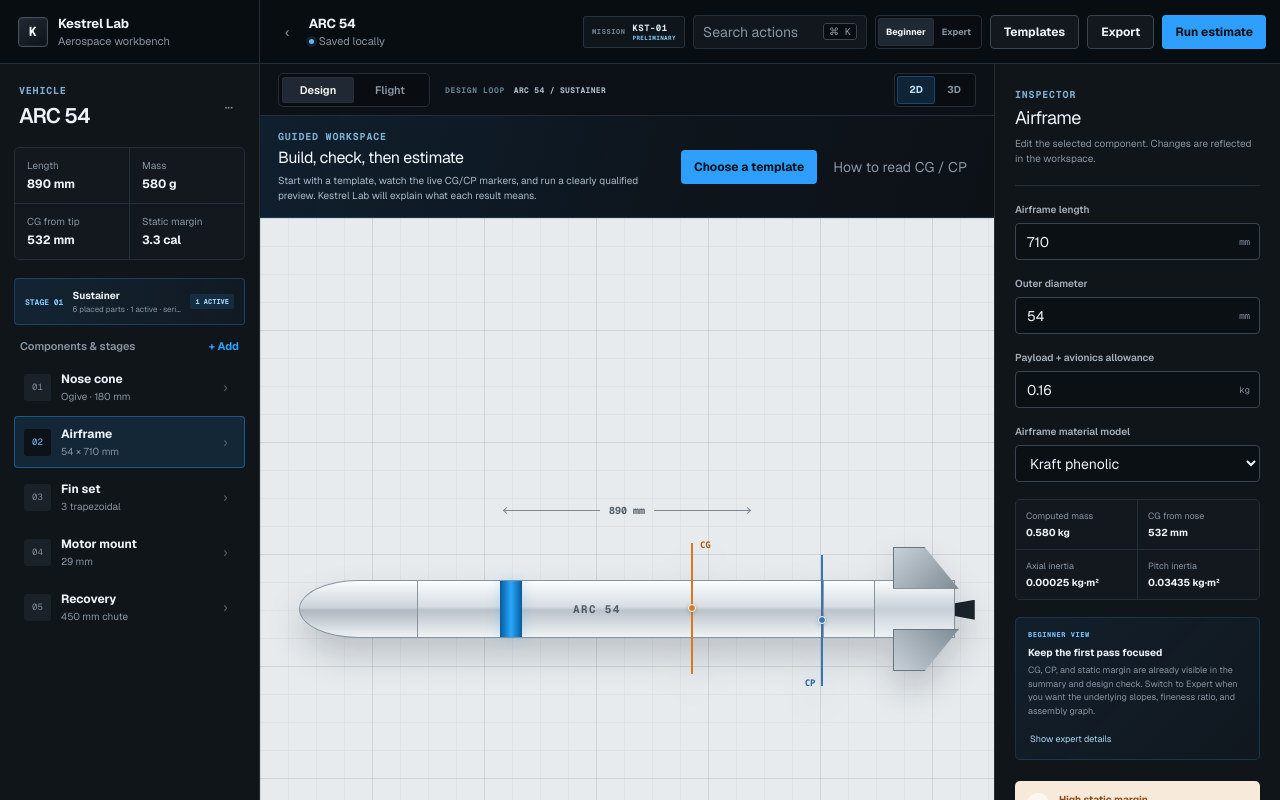
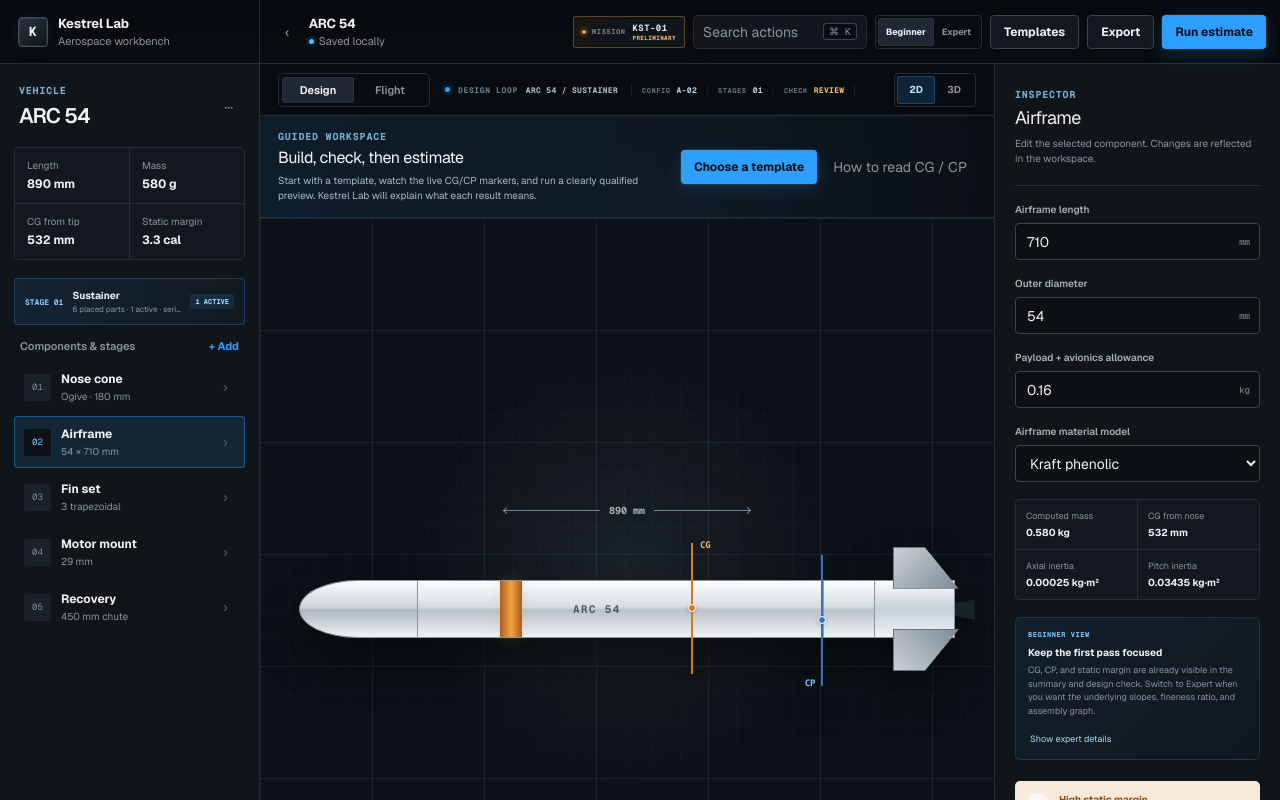
Before and after one commit to Blacksheep909/rocketworks, a Next.js app: page / in a window 1280 px wide. Shown: the top 800 px of the page. Built offline with nearby package versions, Linux system fonts and the light colour scheme.

Commit message:
Refine launch-control visual language

```diff
--- a/app/globals.css
+++ b/app/globals.css
@@ -11,6 +11,10 @@
   --accent: #2f9fff;
   --accent-deep: #b9e2ff;
   --accent-soft: rgba(47, 159, 255, .13);
+  --signal-amber: #f4a340;
+  --signal-red: #ff6b5b;
+  --surface-black: #070a0d;
+  --surface-steel: #111820;
   --canvas: #e7ebee;
   --canvas-ink: #151b20;
 }
@@ -19,7 +23,7 @@
 html, body { min-height: 100%; }
 body {
   margin: 0;
-  background: var(--paper);
+  background: radial-gradient(circle at 52% -20%, #14202a 0, var(--paper) 43%);
   color: var(--ink);
   font: 14px var(--font-geist-sans), "Segoe UI", sans-serif;
   -webkit-font-smoothing: antialiased;
@@ -44,7 +48,7 @@ h1, h2, p { margin: 0; }
   grid-template-columns: 260px 1fr auto;
   align-items: center;
   min-height: 64px;
-  background: rgba(9,13,17,.96);
+  background: linear-gradient(180deg, rgba(7,10,13,.98), rgba(9,13,17,.96));
   border-bottom: 1px solid var(--line);
   position: relative;
   z-index: 10;
@@ -61,8 +65,8 @@ h1, h2, p { margin: 0; }
   width: 30px; height: 30px;
   border: 1px solid #41505c;
   border-radius: 4px;
-  background: linear-gradient(145deg,#202a32,#0e1318); color: #f7fbff;
-  box-shadow: inset 0 0 0 1px rgba(255,255,255,.035);
+  background: linear-gradient(145deg,#273541,#0e1318); color: #f7fbff;
+  box-shadow: inset 0 0 0 1px rgba(255,255,255,.06), 0 0 18px rgba(47,159,255,.08);
   font: 700 13px var(--font-geist-mono), monospace;
 }
 .brand div, .project-title div { display: flex; flex-direction: column; gap: 2px; }
@@ -72,12 +76,19 @@ h1, h2, p { margin: 0; }
 .project-title { min-width: 0; padding: 0 16px; }
 .top-actions { display: flex; align-items: center; gap: 8px; padding-right: 14px; }
 .mission-chip {
+  position: relative;
   display: grid; grid-template-columns: auto auto; align-items: center; column-gap: 7px;
-  padding: 5px 8px; border: 1px solid rgba(117,153,180,.22); border-radius: 3px; background: #0e151b;
+  padding: 5px 8px 5px 18px; border: 1px solid rgba(244,163,64,.34); border-radius: 3px;
+  background: linear-gradient(135deg, rgba(244,163,64,.075), #0e151b 56%);
+}
+.mission-chip::before {
+  content: ""; position: absolute; left: 8px; top: 50%; width: 4px; height: 4px;
+  transform: translateY(-50%); border-radius: 50%; background: var(--signal-amber);
+  box-shadow: 0 0 0 3px rgba(244,163,64,.10), 0 0 10px rgba(244,163,64,.5);
 }
 .mission-chip span { grid-row: span 2; color: #70818e; font: 650 7px var(--font-geist-mono),monospace; letter-spacing: .08em; }
 .mission-chip strong { color: #d9e8f2; font: 700 9px var(--font-geist-mono),monospace; letter-spacing: .05em; }
-.mission-chip em { color: #7fc4ed; font: normal 650 6px var(--font-geist-mono),monospace; letter-spacing: .06em; }
+.mission-chip em { color: #f2b86e; font: normal 650 6px var(--font-geist-mono),monospace; letter-spacing: .06em; }
 .mode-switch {
   display: inline-flex; padding: 2px; border: 1px solid var(--line); border-radius: 4px; background: #090d11;
 }
@@ -109,8 +120,8 @@ kbd {
   border-radius: 4px; font-size: 12px; font-weight: 650;
 }
 .secondary-button { background: #12181e; border: 1px solid var(--line-strong); }
-.primary-button { background: var(--accent); color: #03101a; }
-.primary-button:hover { background: #68baff; }
+.primary-button { background: var(--accent); color: #03101a; box-shadow: 0 0 0 1px rgba(255,255,255,.08), 0 6px 18px rgba(47,159,255,.18); }
+.primary-button:hover { background: #68baff; box-shadow: 0 0 0 1px rgba(255,255,255,.12), 0 8px 22px rgba(47,159,255,.26); }
 
 .component-panel, .inspector { min-height: 0; background: var(--panel); overflow-y: auto; }
 .component-panel {
@@ -185,12 +196,15 @@ kbd {
 .workspace {
   min-width: 0; min-height: 0;
   display: grid; grid-template-rows: 52px auto minmax(0, 1fr);
-  background: #0c1116;
+  background:
+    radial-gradient(circle at 58% 18%, rgba(31,59,80,.16), transparent 38%),
+    #0a0f14;
 }
 .workspace-toolbar {
   display: flex; align-items: center; justify-content: space-between;
   padding: 0 18px; border-bottom: 1px solid var(--line);
-  background: rgba(13,18,23,.92); backdrop-filter: blur(12px);
+  background: rgba(8,12,16,.92); backdrop-filter: blur(12px);
+  box-shadow: inset 0 -1px 0 rgba(255,255,255,.018);
 }
 .segmented-control { display: inline-flex; padding: 3px; border: 1px solid var(--line); border-radius: 5px; background: #090d11; }
 .segmented-control button {
@@ -201,9 +215,26 @@ kbd {
   background: #202933; color: #fff; box-shadow: inset 0 0 0 1px rgba(255,255,255,.035);
 }
 .view-tools { display: flex; align-items: center; gap: 3px; color: var(--muted); font-size: 10px; }
-.workspace-status { display: flex; align-items: center; gap: 9px; margin-left: 15px; margin-right: auto; }
+.workspace-status { display: flex; align-items: center; gap: 8px; margin-left: 15px; margin-right: 13px; }
 .workspace-status span { color: #668092; font: 650 8px var(--font-geist-mono),monospace; letter-spacing: .08em; }
 .workspace-status strong { color: #aebfcb; font: 650 8px var(--font-geist-mono),monospace; letter-spacing: .04em; }
+.status-pulse {
+  display: block; width: 5px; height: 5px; border-radius: 50%; background: var(--accent);
+  box-shadow: 0 0 0 3px rgba(47,159,255,.09), 0 0 10px rgba(47,159,255,.45);
+}
+.mission-rack {
+  display: flex; align-items: stretch; gap: 0; margin-right: auto;
+  border-left: 1px solid rgba(117,153,180,.16); border-right: 1px solid rgba(117,153,180,.16);
+}
+.mission-rack > div {
+  display: flex; align-items: baseline; gap: 6px; padding: 0 10px;
+  border-right: 1px solid rgba(117,153,180,.12);
+}
+.mission-rack > div:last-child { border-right: 0; }
+.mission-rack span { color: #5f7483; font: 650 7px var(--font-geist-mono),monospace; letter-spacing: .08em; }
+.mission-rack strong { color: #b9cfdd; font: 700 8px var(--font-geist-mono),monospace; letter-spacing: .04em; }
+.mission-rack .readout-ok strong { color: #8fd3ff; }
+.mission-rack .readout-warn strong { color: #f2b86e; }
 .view-tools button { min-width: 28px; height: 28px; border-radius: 3px; background: transparent; color: var(--muted); }
 .view-tools button:hover { background: #1a222a; }
 .design-view-toggle {
@@ -240,21 +271,22 @@ kbd {
 }
 .canvas-grid {
   position: absolute; inset: 0; z-index: -2;
-  background-color: var(--canvas);
+  background-color: #0b1116;
   background-image:
-    linear-gradient(rgba(20,33,43,.075) 1px, transparent 1px),
-    linear-gradient(90deg, rgba(20,33,43,.075) 1px, transparent 1px),
-    linear-gradient(rgba(20,33,43,.035) 1px, transparent 1px),
-    linear-gradient(90deg, rgba(20,33,43,.035) 1px, transparent 1px);
-  background-size: 112px 112px,112px 112px,28px 28px,28px 28px;
+    radial-gradient(circle at 50% 46%, rgba(221,234,243,.075), transparent 39%),
+    linear-gradient(rgba(121,157,181,.09) 1px, transparent 1px),
+    linear-gradient(90deg, rgba(121,157,181,.09) 1px, transparent 1px),
+    linear-gradient(rgba(121,157,181,.035) 1px, transparent 1px),
+    linear-gradient(90deg, rgba(121,157,181,.035) 1px, transparent 1px);
+  background-size: auto,112px 112px,112px 112px,28px 28px,28px 28px;
 }
 .centerline {
   position: absolute; left: 8%; right: 8%; top: 50%; z-index: -1;
-  border-top: 1px dashed rgba(22,64,96,.26);
+  border-top: 1px dashed rgba(144,183,208,.30);
 }
 .rocket-assembly {
   position: relative; display: flex; align-items: center;
-  filter: drop-shadow(0 18px 16px rgba(8,18,26,.18));
+  filter: drop-shadow(0 22px 22px rgba(0,0,0,.42));
   transform: translateY(10px);
 }
 .cg-marker {
@@ -270,7 +302,7 @@ kbd {
 }
 .cg-marker span {
   position: absolute; top: -2px; left: 7px;
-  color: #a95813; font: 700 9px/1 ui-monospace, SFMono-Regular, Consolas, monospace;
+  color: #f2b86e; font: 700 9px/1 ui-monospace, SFMono-Regular, Consolas, monospace;
 }
 .cp-marker {
   position: absolute; top: -25px; bottom: -48px; z-index: 3;
@@ -285,7 +317,7 @@ kbd {
 }
 .cp-marker span {
   position: absolute; right: 7px; bottom: -2px;
-  color: #285f9e; font: 700 9px/1 ui-monospace, SFMono-Regular, Consolas, monospace;
+  color: #82c8ff; font: 700 9px/1 ui-monospace, SFMono-Regular, Consolas, monospace;
 }
 .rocket-nose {
   width: 118px; height: 58px;
@@ -306,8 +338,8 @@ kbd {
 }
 .body-band {
   position: absolute; inset: 0 auto 0 18%; width: 22px;
-  background: linear-gradient(90deg,#075b99,#29a8ff 50%,#075b99);
-  box-shadow: 0 0 14px rgba(47,159,255,.22);
+  background: linear-gradient(90deg,#a95d1f,#f4a340 50%,#a95d1f);
+  box-shadow: 0 0 14px rgba(244,163,64,.22);
 }
 .body-seam { position: absolute; inset: 0 11% 0 auto; width: 1px; background: #929da5; }
 .rocket-tail {
@@ -328,18 +360,18 @@ kbd {
 }
 .dimension {
   position: absolute; display: flex; align-items: center; gap: 9px;
-  color: #53616c; font: 10px var(--font-geist-mono), monospace;
+  color: #9fb3c0; font: 10px var(--font-geist-mono), monospace;
 }
-.dimension span { width: 96px; border-top: 1px solid #7d8992; position: relative; }
+.dimension span { width: 96px; border-top: 1px solid #70899a; position: relative; }
 .dimension span::before {
   content: ""; position: absolute; top: -3px; width: 5px; height: 5px;
-  border-left: 1px solid #7d8992; border-bottom: 1px solid #7d8992; transform: rotate(45deg);
+  border-left: 1px solid #70899a; border-bottom: 1px solid #70899a; transform: rotate(45deg);
 }
 .dimension span:last-child::before { right: 0; transform: rotate(225deg); }
 .dimension-top { top: calc(50% - 95px); }
 .canvas-caption {
   position: absolute; left: 18px; bottom: 16px;
-  display: flex; gap: 18px; color: #5e6b75; font-size: 10px;
+  display: flex; gap: 18px; color: #8aa0ae; font: 9px var(--font-geist-mono), monospace; letter-spacing: .03em;
 }
 .design-canvas-3d .canvas-grid {
   background-color: #090e13;
@@ -968,6 +1000,7 @@ kbd {
   .topbar { grid-template-columns: 220px 1fr auto; }
   .inspector { display: none; }
   .metric-grid { grid-template-columns: repeat(2,minmax(0,1fr)); }
+  .mission-rack > div { padding: 0 7px; }
 }
 @media (max-width: 760px) {
   .app-shell { display: block; min-height: 100svh; overflow: auto; }
@@ -975,6 +1008,7 @@ kbd {
   .brand { border: 0; padding: 0 8px; }
   .brand div, .project-title, .command-button, .secondary-button { display: none; }
   .top-actions { margin-left: auto; padding: 0; }
+  .mission-rack { display: none; }
   .component-panel { border: 0; border-bottom: 1px solid var(--line); padding: 14px; }
   .component-list { display: grid; grid-template-columns: repeat(5,minmax(120px,1fr)); overflow-x: auto; }
   .stage-summary { margin-bottom: 10px; }
--- a/app/page.tsx
+++ b/app/page.tsx
@@ -954,6 +954,10 @@ export default function Home() {
   const modelWarning =
     result.warnings.find((item) => item.severity !== "info") ??
     result.warnings[0];
+  const activeStageCount = vehicleTopology.stages.filter((stage) => stage.enabled).length;
+  const configurationRevision = projectHistory.entries.at(-1)?.snapshot.revision ?? 0;
+  const configurationId = `A-${String(configurationRevision + 1).padStart(2, "0")}`;
+  const readinessLabel = designWarning.good ? "NOMINAL" : "REVIEW";
   const burnoutEvent = result.events.find((event) => event.type === "burnout");
   const apogeeEvent = result.events.find((event) => event.type === "apogee");
   const recoveryEvent = result.events.find(
@@ -1614,7 +1618,15 @@ export default function Home() {
             <button className={view === "flight" ? "active" : ""} onClick={() => setView("flight")}>Flight</button>
           </div>
           <div className="workspace-status" aria-label="Current vehicle context">
+            <i className="status-pulse" aria-hidden="true" />
             <span>DESIGN LOOP</span><strong>ARC 54 / SUSTAINER</strong>
+          </div>
+          <div className="mission-rack" aria-label="Mission telemetry">
+            <div><span>CONFIG</span><strong>{configurationId}</strong></div>
+            <div><span>STAGES</span><strong>{String(activeStageCount).padStart(2, "0")}</strong></div>
+            <div className={designWarning.good ? "readout-ok" : "readout-warn"}>
+              <span>CHECK</span><strong>{readinessLabel}</strong>
+            </div>
           </div>
           <div className="view-tools">
             {view === "design" ? (
```
Also changed, not shown: 2 other files (tests, documents, lock files or other folders).
